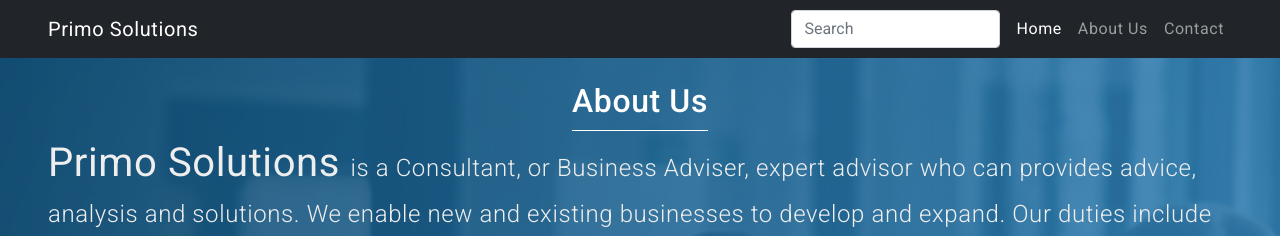
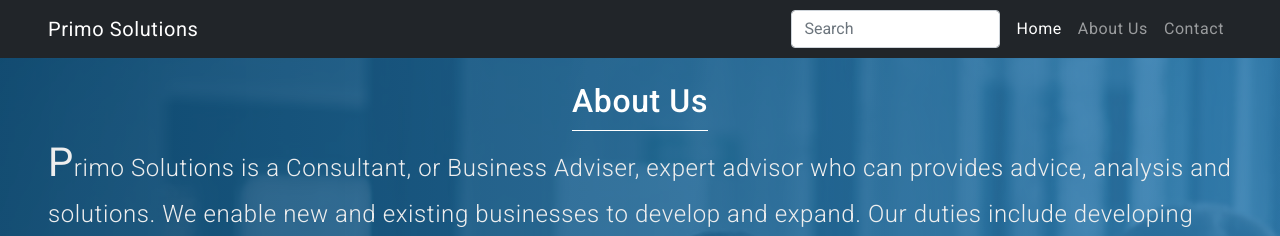
Before and after one commit to alifbinhossain/primo-solution, a React (Create React App) app: page / in a window 1280 px wide. Shown: the top 236 px of the page. Built offline with nearby package versions, Linux system fonts and the light colour scheme.

Commit message:
last commit

```diff
--- a/src/components/Main/Main.js
+++ b/src/components/Main/Main.js
@@ -29,7 +29,7 @@ const Main = () => {
       <section className="mb-5">
         <h3 className="about-title">About Us</h3>
         <p className="description mb-5">
-          <span>Primo Solutions </span> is a Consultant, or Business Adviser,
+          <span>P</span>rimo Solutions is a Consultant, or Business Adviser,
           expert advisor who can provides advice, analysis and solutions. We
           enable new and existing businesses to develop and expand. Our duties
           include developing business plans, advising on financial matters and
```
Also changed, not shown: 1 other file (tests, documents, lock files or other folders).
